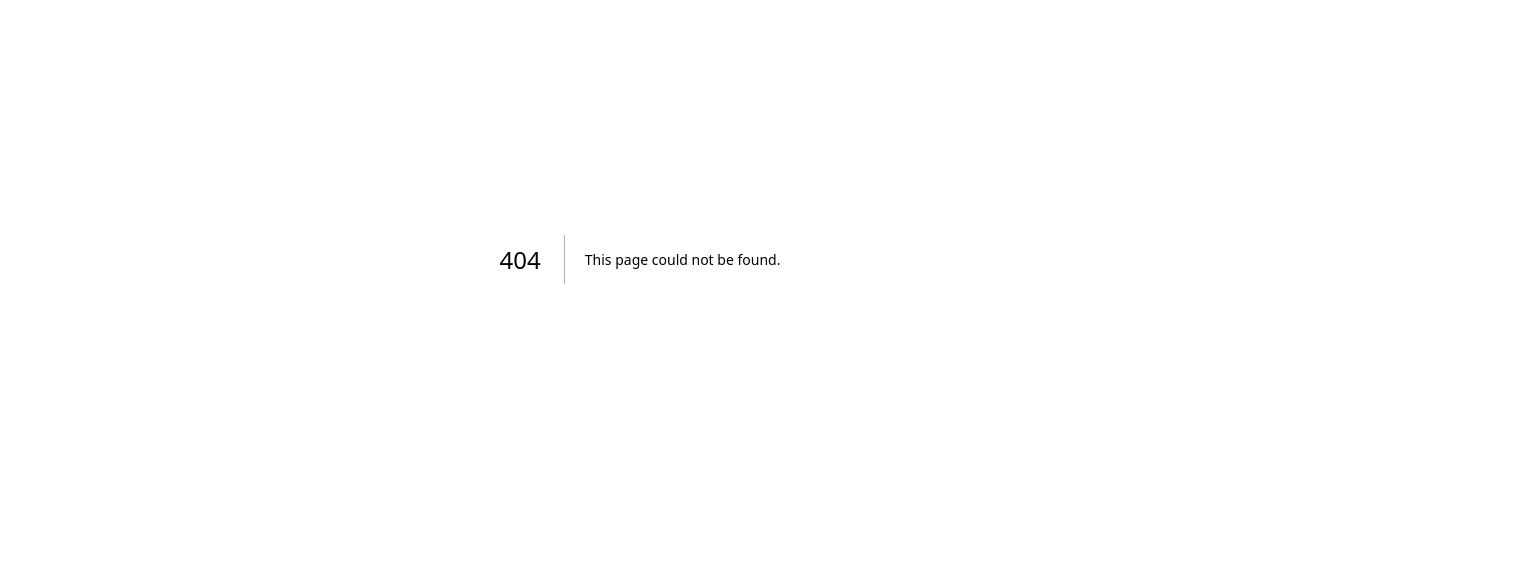
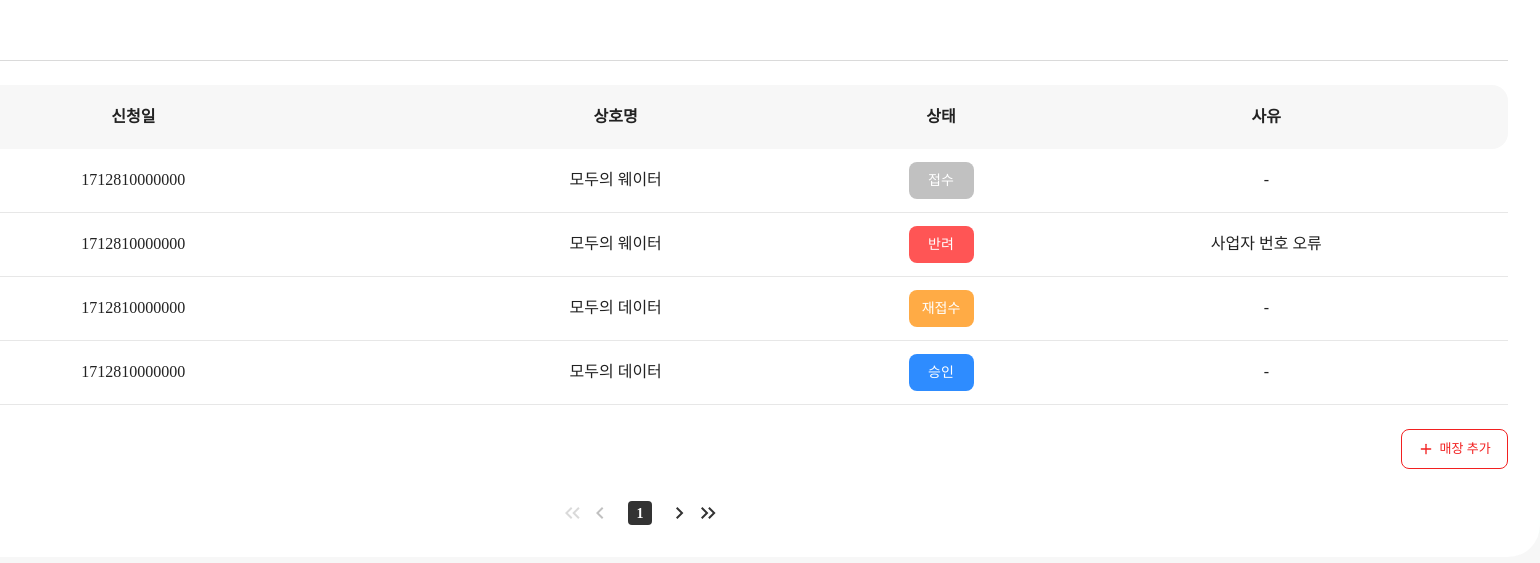
Before and after one commit to everyonewaiter/everyone-waiter-fe, a Next.js app: page /stores in a window 1280 px wide. Before the commit this address had no page. Shown: the part 179-742 px from the top of the page, 1540 px wide, since content can reach past the window. Built offline with nearby package versions, Linux system fonts and the light colour scheme.

Commit message:
feat: 매장 등록 현황 리스트 UI 구현

```diff
--- /dev/null
+++ b/src/app/store/_components/Row.tsx
@@ -0,0 +1,73 @@
+import { Button, ButtonColors } from "@/components/common/Button";
+import useOverlay from "@/hooks/use-overlay";
+import StoreApplicationModal from "./modals/StoreApplicationModal";
+import PendingAcceptModal from "./modals/PendingAcceptModal";
+
+export const STATUS_COLORS = {
+  accepted: "접수",
+  rejected: "반려",
+  succeed: "승인",
+  "re-accepted": "재접수",
+};
+
+function DataCell({
+  children,
+  width,
+}: {
+  children: React.ReactNode;
+  width: string;
+}) {
+  return (
+    <div className="text-gray-0 text-center text-base" style={{ width }}>
+      {children}
+    </div>
+  );
+}
+
+interface IProps {
+  id: number;
+  date: number;
+  store: string;
+  status: keyof typeof STATUS_COLORS;
+  reason: string;
+  index: number;
+}
+
+export default function Row({ index, ...item }: IProps) {
+  const { open, close } = useOverlay();
+
+  const handleOpenModal = () => {
+    if (item.status === "rejected") {
+      open(() => <StoreApplicationModal close={close} />);
+    } else if (item.status === "accepted") {
+      open(() => <PendingAcceptModal close={close} />);
+    }
+  };
+
+  return (
+    <div
+      className="flex h-[64px] w-full items-center justify-center border-b border-b-gray-600"
+      role="button"
+      tabIndex={0}
+      onClick={handleOpenModal}
+      onKeyDown={(e) => {
+        if (e.key === "Enter") {
+          handleOpenModal();
+        }
+      }}
+    >
+      <DataCell width="120px">{item.id}</DataCell>
+      <DataCell width="482px">{item.date}</DataCell>
+      <DataCell width="482.67px">{item.store}</DataCell>
+      <DataCell width="168px">
+        <Button
+          color={item.status as ButtonColors}
+          className="font-regular h-[37px] w-[65px] text-sm"
+        >
+          {STATUS_COLORS[item.status as keyof typeof STATUS_COLORS]}
+        </Button>
+      </DataCell>
+      <DataCell width="482.67px">{item.reason}</DataCell>
+    </div>
+  );
+}
--- a/src/app/store/list/page.tsx
+++ b/src/app/stores/page.tsx
@@ -1,11 +1,11 @@
 "use client";
 
-import { Button, ButtonColors } from "@/components/common/Button";
+import { Button } from "@/components/common/Button";
 import Paginations from "@/components/common/Pagination/Paginations";
-import useOverlay from "@/hooks/use-overlay";
 import { Plus } from "lucide-react";
 import { useState } from "react";
-import StoreApplicationModal from "../_components/StoreApplicationModal";
+import { useRouter } from "next/navigation";
+import Row, { STATUS_COLORS } from "../store/_components/Row";
 
 const TABLE_HEADER = {
   "No.": "120px",
@@ -15,57 +15,46 @@ const TABLE_HEADER = {
   사유: "482.67px",
 };
 
-const STATUS_COLORS = {
-  accepted: "접수",
-  rejected: "반려",
-  succeed: "승인",
-  "re-accepted": "재접수",
-};
-
 const DUMMY_DATA: {
   id: number;
   date: number;
   store: string;
-  status: ButtonColors;
+  status: keyof typeof STATUS_COLORS;
   reason: string;
 }[] = [
   {
     id: 1,
     date: 1712810000000,
     store: "모두의 웨이터",
+    status: "accepted",
+    reason: "-",
+  },
+  {
+    id: 2,
+    date: 1712810000000,
+    store: "모두의 웨이터",
     status: "rejected",
     reason: "사업자 번호 오류",
   },
   {
-    id: 2,
+    id: 3,
     date: 1712810000000,
-    store: "모두의 데이터2",
+    store: "모두의 데이터",
+    status: "re-accepted",
+    reason: "-",
+  },
+  {
+    id: 4,
+    date: 1712810000000,
+    store: "모두의 데이터",
     status: "succeed",
     reason: "-",
   },
 ];
 
-function DataCell({
-  children,
-  width,
-}: {
-  children: React.ReactNode;
-  width: string;
-}) {
-  return (
-    <div className="text-gray-0 text-center text-base" style={{ width }}>
-      {children}
-    </div>
-  );
-}
-
 export default function StoreList() {
+  const navigate = useRouter();
   const [currentPage, setCurrentPage] = useState(1);
-  const { open, close } = useOverlay();
-
-  const handleOpenModal = () => {
-    open(() => <StoreApplicationModal close={close} />);
-  };
 
   return (
     <div className="rounded-[32px] bg-white p-8 lg:min-h-[1016px] lg:w-[1800px]">
@@ -89,32 +78,8 @@ export default function StoreList() {
         </div>
         <div>
           {/* 더미 데이터 */}
-          {DUMMY_DATA.map((item) => (
-            <div
-              className="flex h-[64px] w-full items-center justify-center border-b border-b-gray-600"
-              key={item.id}
-              role="button"
-              tabIndex={0}
-              onClick={handleOpenModal}
-              onKeyDown={(e) => {
-                if (e.key === "Enter") {
-                  handleOpenModal();
-                }
-              }}
-            >
-              <DataCell width="120px">{item.id}</DataCell>
-              <DataCell width="482px">{item.date}</DataCell>
-              <DataCell width="482.67px">{item.store}</DataCell>
-              <DataCell width="168px">
-                <Button
-                  color={item.status as ButtonColors}
-                  className="font-regular h-[37px] w-[65px] text-sm"
-                >
-                  {STATUS_COLORS[item.status as keyof typeof STATUS_COLORS]}
-                </Button>
-              </DataCell>
-              <DataCell width="482.67px">{item.reason}</DataCell>
-            </div>
+          {DUMMY_DATA.map((item, index) => (
+            <Row key={item.id} {...item} index={index} />
           ))}
         </div>
       </div>
@@ -123,13 +88,14 @@ export default function StoreList() {
           variant="outline"
           color="outline-primary"
           className="flex h-[40px] gap-[6px]"
+          onClick={() => navigate.push("/store/create")}
         >
           <Plus className="fill-primary h-4 w-4" />
           매장 추가
         </Button>
       </div>
       <Paginations
-        totalPages={6}
+        totalPages={10}
         currentPage={currentPage}
         onSetCurrentPage={setCurrentPage}
         className="mt-8"
```
